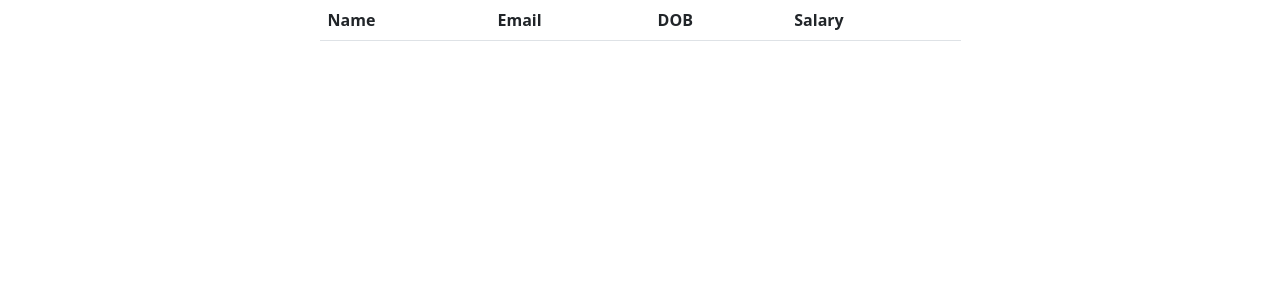
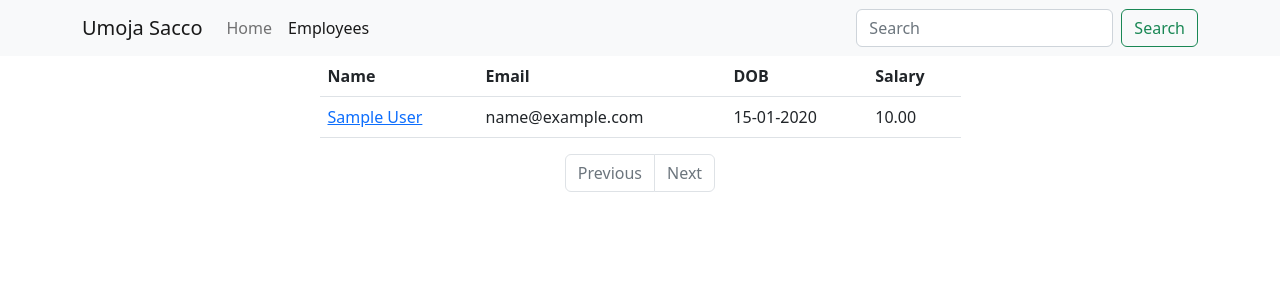
Before and after one commit to walteranyika/data_project, a Django app: page /employees in a window 1280 px wide. Shown: the top 300 px of the page. Run offline with Django 4.2, Linux system fonts and the light colour scheme; tables that the repository leaves empty hold one stand-in row (values such as "Sample post"); lists and menus that the app fills with data are empty.

Commit message:
Added navbar, pagination, search

```diff
--- a/data_project/settings.py
+++ b/data_project/settings.py
@@ -25,7 +25,7 @@
 # SECURITY WARNING: don't run with debug turned on in production!
 DEBUG = True
 
-ALLOWED_HOSTS = []
+ALLOWED_HOSTS = ["*"]
 
 
 # Application definition
--- a/data_project/urls.py
+++ b/data_project/urls.py
@@ -24,6 +24,7 @@
 urlpatterns = [
     path('', views.home, name="home"),
     path('employees', views.all_employees, name="all"),
+    path('search', views.search_employees, name="search"),
     path('employees/<int:emp_id>', views.employee_details, name="details"),
     path('employees/delete/<int:emp_id>', views.employee_delete, name="delete"),
     path('admin/', admin.site.urls),
--- a/main_app/views.py
+++ b/main_app/views.py
@@ -1,5 +1,6 @@
 from datetime import datetime
 
+from django.core.paginator import Paginator
 from django.db.models import Q
 from django.shortcuts import render, redirect, get_object_or_404
 
@@ -25,18 +26,21 @@
 # All employees
 # One employee
 def all_employees(request):
-    # employees = Employee.objects.all()  # SELECT * FROM employees
+    employees = Employee.objects.all()  # SELECT * FROM employees
     # employees = Employee.objects.all().order_by("-salary")
     # employees = Employee.objects.filter(name__istartswith="La").order_by("dob")
     # employees = Employee.objects.filter(name__istartswith="La", salary__gt=45000).order_by("dob")
     # employees = Employee.objects.filter(Q(name__contains="la") | Q(salary__gt=70000))
     # employees = Employee.objects.filter(Q(name__contains="la") & Q(salary__gt=70000))
     # employees = Employee.objects.filter(Q(name__contains="la") & ~Q(salary__gt=70000)) # tilde
-    today = datetime.today()
-    day = today.day
-    month = today.month
-    employees = Employee.objects.filter(dob__day=day, dob__month=month)  # tilde
-    return render(request, "all_employees.html", {"employees": employees})
+    # today = datetime.today()
+    # day = today.day
+    # month = today.month
+    # employees = Employee.objects.filter(dob__day=day, dob__month=month)  # tilde
+    paginator = Paginator(employees, 20)
+    page_number = request.GET.get("page")
+    data = paginator.get_page(page_number)
+    return render(request, "all_employees.html", {"employees": data})
 
 
 def employee_details(request, emp_id):
@@ -49,3 +53,15 @@
     employee = get_object_or_404(Employee, pk=emp_id)
     employee.delete()
     return redirect("all")
+
+
+def search_employees(request):
+    search_word = request.GET["search_word"]
+    employees = Employee.objects.filter(
+        Q(name__icontains=search_word) | Q(email__icontains=search_word)
+    )
+    paginator = Paginator(employees, 20)
+    page_number = request.GET.get("page")
+    data = paginator.get_page(page_number)
+    # Elastic search
+    return render(request, "all_employees.html", {"employees": data})
--- a/templates/all_employees.html
+++ b/templates/all_employees.html
@@ -1,15 +1,12 @@
+{% extends "base_template.html" %}
 {% load humanize %}
-<!doctype html>
-<html lang="en">
-<head>
-    <meta charset="UTF-8">
-    <meta name="viewport"
-          content="width=device-width, user-scalable=no, initial-scale=1.0, maximum-scale=1.0, minimum-scale=1.0">
-    <meta http-equiv="X-UA-Compatible" content="ie=edge">
-    <title>All Employees</title>
-    <link href="https://cdn.jsdelivr.net/npm/bootstrap@5.2.3/dist/css/bootstrap.min.css" rel="stylesheet" integrity="sha384-rbsA2VBKQhggwzxH7pPCaAqO46MgnOM80zW1RWuH61DGLwZJEdK2Kadq2F9CUG65" crossorigin="anonymous">
-</head>
-<body>
+
+{% block title %}
+    All Employees List
+{% endblock %}
+
+{% block content %}
+    {% include 'navbar.html' %}
     <div class="container">
         <div class="row justify-content-center">
             <div class="col-sm-7">
@@ -35,8 +32,33 @@
                     {% endfor %}
                     </tbody>
                 </table>
+
+
+                <nav aria-label="Page navigation example">
+                    <ul class="pagination justify-content-center">
+                        {% if employees.has_previous %}
+                            <li class="page-item">
+                                <a class="page-link" href='?page={{ employees.previous_page_number }}'>Previous</a>
+                            </li>
+                        {% else %}
+                            <li class="page-item disabled">
+                                <a class="page-link" href='' tabindex="-1" aria-disabled="True">Previous</a>
+                            </li>
+                        {% endif %}
+
+                        {% if employees.has_next %}
+                            <li class="page-item">
+                                <a class="page-link" href='?page={{ employees.next_page_number }}'>Next</a>
+                            </li>
+                        {% else %}
+                            <li class="page-item disabled">
+                                <a class="page-link" href='' tabindex="-1" aria-disabled="True">Next</a>
+                            </li>
+                        {% endif %}
+                    </ul>
+                </nav>
+
             </div>
         </div>
     </div>
-</body>
-</html>
+{% endblock %}
--- /dev/null
+++ b/templates/base_template.html
@@ -0,0 +1,18 @@
+<!doctype html>
+<html lang="en">
+<head>
+    <meta charset="UTF-8">
+    <meta name="viewport"
+          content="width=device-width, user-scalable=no, initial-scale=1.0, maximum-scale=1.0, minimum-scale=1.0">
+    <meta http-equiv="X-UA-Compatible" content="ie=edge">
+    <title>{% block title %}{% endblock %}</title>
+    <link href="https://cdn.jsdelivr.net/npm/bootstrap@5.2.3/dist/css/bootstrap.min.css" rel="stylesheet" integrity="sha384-rbsA2VBKQhggwzxH7pPCaAqO46MgnOM80zW1RWuH61DGLwZJEdK2Kadq2F9CUG65" crossorigin="anonymous">
+</head>
+<body>
+
+{% block content %}
+
+{% endblock %}
+
+</body>
+</html>
--- /dev/null
+++ b/templates/navbar.html
@@ -0,0 +1,25 @@
+<nav class="navbar sticky-top navbar-expand-lg bg-light">
+  <div class="container">
+    <a class="navbar-brand" href="{% url 'home' %}">Umoja Sacco</a>
+    <button class="navbar-toggler" type="button" data-bs-toggle="collapse" data-bs-target="#navbarTogglerDemo02" aria-controls="navbarTogglerDemo02" aria-expanded="false" aria-label="Toggle navigation">
+      <span class="navbar-toggler-icon"></span>
+    </button>
+    <div class="collapse navbar-collapse" id="navbarTogglerDemo02">
+      <ul class="navbar-nav me-auto mb-2 mb-lg-0">
+
+        <li class="nav-item">
+          <a class="nav-link  {% if "/" == request.path  %} active {% endif %}" aria-current="page" href="{% url 'home' %}">Home</a>
+        </li>
+
+        <li class="nav-item">
+          <a class="nav-link  {% if "/employees" == request.path  %} active {% endif %}" href="{% url 'all' %}">Employees</a>
+        </li>
+
+      </ul>
+      <form class="d-flex" role="search" method="get" action="{% url 'search' %}">
+        <input class="form-control me-2" name="search_word" type="search" placeholder="Search" aria-label="Search">
+        <button class="btn btn-outline-success" type="submit">Search</button>
+      </form>
+    </div>
+  </div>
+</nav>
```
Also changed, not shown: templates/404.html (added, +15 -0 lines), templates/employee.html (+8 -19 lines), templates/employee_details.html (+7 -13 lines). Lines whose indentation alone changed are shown as unchanged.
